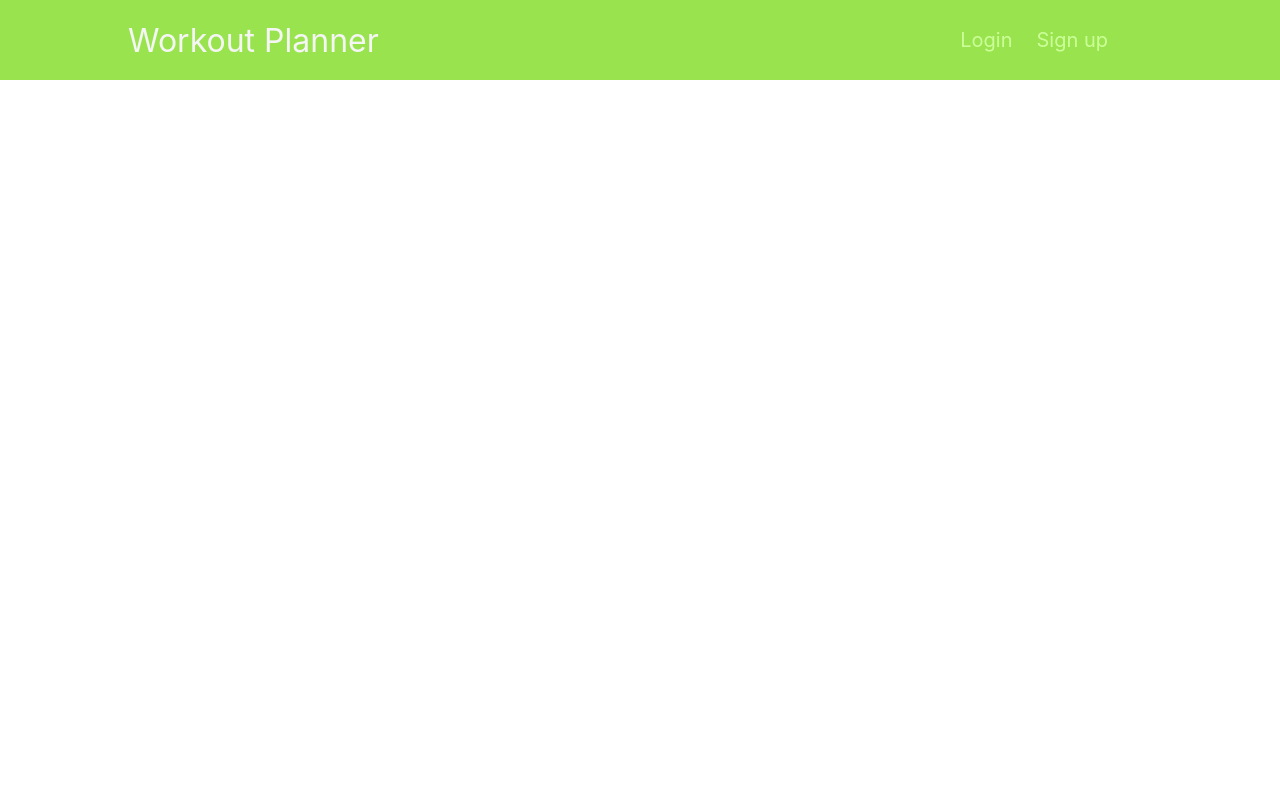
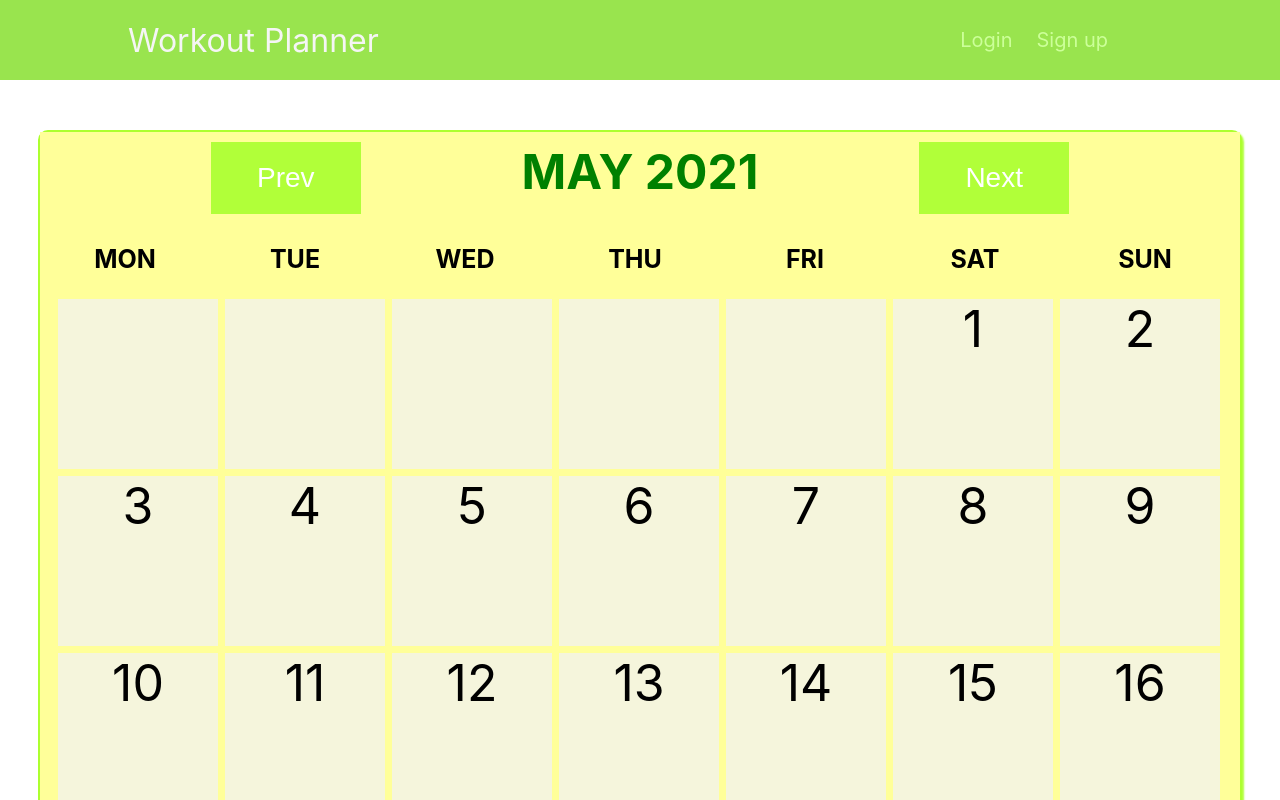
Before and after one commit to khali16/workout-planner-dev, a React (Create React App) app: page /calendar in a window 1280 px wide. Shown: the top 800 px of the page. Built offline with nearby package versions, Linux system fonts and the light colour scheme.

Commit message:
adding calendar

```diff
--- a/src/App.tsx
+++ b/src/App.tsx
@@ -1,20 +1,25 @@
-import {Route, Switch} from 'react-router-dom';
-import LoginForm from './components/Forms/LoginForm';
-import SignUpForm from './components/Forms/SignUpForm';
-import Layout from './components/Layout/Layout';
+import React from "react";
+import { Route, Switch } from "react-router-dom";
+import Calendar from "./components/Calendar/Calendar";
+import LoginForm from "./components/Forms/LoginForm";
+import SignUpForm from "./components/Forms/SignUpForm";
+import Layout from "./components/Layout/Layout";
 
 function App() {
   return (
     <Layout>
       <Switch>
         <Route path="/" exact>
-        <LoginForm/>
+          <LoginForm />
         </Route>
         <Route path="/login">
-        <LoginForm/>
+          <LoginForm />
         </Route>
         <Route path="/sign-up">
-        <SignUpForm/>
+          <SignUpForm />
+        </Route>
+        <Route path="/calendar">
+          <Calendar />
         </Route>
       </Switch>
     </Layout>
--- /dev/null
+++ b/src/components/Calendar/Calendar.tsx
@@ -0,0 +1,104 @@
+import React, { useState, useEffect, FormEvent } from "react";
+import styles from "./Calendar.module.css";
+
+const Calendar = () => {
+  const DAYS = [31, 28, 31, 30, 31, 30, 31, 31, 30, 31, 30, 31];
+  const DAYS_LEAP = [31, 29, 31, 30, 31, 30, 31, 31, 30, 31, 30, 31];
+  const DAYS_OF_THE_WEEK = ["MON", "TUE", "WED", "THU", "FRI", "SAT", "SUN"];
+  const MONTHS = [
+    "JAN",
+    "FEB",
+    "MAR",
+    "APR",
+    "MAY",
+    "JUN",
+    "JUL",
+    "AUG",
+    "SEP",
+    "OCT",
+    "NOV",
+    "DEC",
+  ];
+
+  const today = new Date();
+  const [date, setDate] = useState(today);
+  const [day, setDay] = useState(date.getDate());
+  const [month, setMonth] = useState(date.getMonth());
+  const [year, setYear] = useState(date.getFullYear());
+  const [startDay, setStartDay] = useState(getStartDayOfMonth(date));
+  const [todo, setTodo] = useState(false);
+
+  useEffect(() => {
+    setDay(date.getDate());
+    setMonth(date.getMonth());
+    setYear(date.getFullYear());
+    setStartDay(getStartDayOfMonth(date));
+  }, [date]);
+
+  function getStartDayOfMonth(date: Date) {
+    return new Date(date.getFullYear(), date.getMonth(), 1).getDay();
+  }
+
+  function isLeapYear(year: number) {
+    return (year % 4 === 0 && year % 100 !== 0) || year % 400 === 0;
+  }
+
+  const days = isLeapYear(date.getFullYear()) ? DAYS_LEAP : DAYS;
+
+  const cipka = (event: React.MouseEvent<HTMLInputElement>) => {
+    event.preventDefault();
+    setTodo((prevState) => {
+      return !prevState;
+    });
+  };
+
+  return (
+    <>
+      <div className={styles.Frame}>
+        <div className={styles.Header}>
+          <button
+            className={styles.Button1}
+            onClick={() => setDate(new Date(year, month - 1, day))}
+          >
+            <span>Prev</span>
+          </button>
+          <div>
+            {MONTHS[month]} {year}
+          </div>
+          <button
+            className={styles.Button}
+            onClick={() => setDate(new Date(year, month + 1, day))}
+          >
+            <span>Next</span>
+          </button>
+        </div>
+        <div className={styles.DaysName}>
+          {DAYS_OF_THE_WEEK.map((d) => (
+            <div key={d}>
+              <strong>{d}</strong>
+            </div>
+          ))}
+        </div>
+        <div className={styles.Days}>
+          {Array(days[month] + (startDay - 1))
+            .fill(null)
+            .map((_, index) => {
+              const d = index - (startDay - 2);
+              return (
+                <div className={styles.Day} key={index} onClick={cipka}>
+                  {d > 0 ? d : ""}
+                  {todo && (
+                    <div>
+                      <input type="text" />
+                    </div>
+                  )}
+                </div>
+              );
+            })}
+        </div>
+      </div>
+    </>
+  );
+};
+
+export default Calendar;
--- a/src/components/Forms/LoginForm.module.css
+++ b/src/components/Forms/LoginForm.module.css
@@ -1,9 +1,9 @@
 .Form {
   height: 270px;
-  width: 35%;
+  width: 500px;
   background-color: aquamarine;
   margin: auto;
-  margin-top: 7%;
+  margin-top: 70px;
   border: 3px solid greenyellow;
   border-radius: 10px;
   padding: 20px;
@@ -19,7 +19,7 @@
 }
 
 .selectedFormItem input {
-  width: 50%;
+  width: 400px;
   padding: 10px;
   margin: 10px 0;
   border: 2px solid #4ce600;
--- a/src/components/Forms/SignUpForm.module.css
+++ b/src/components/Forms/SignUpForm.module.css
@@ -1,8 +1,8 @@
 .form {
-  width: 30%;
+  width: 500px;
   height: 450px;
   margin: auto;
-  margin-top: 5%;
+  margin-top: 50px;
   display: block;
   background-color: #ccffb3;
   border-radius: 9px;
@@ -17,7 +17,7 @@
 }
 
 .selectedFormItem input {
-  width: 50%;
+  width: 300px;
   padding: 10px;
   margin: 10px 0;
   border: 2px solid #4ce600;
--- a/src/hooks/useInput.js
+++ b/src/hooks/useInput.ts
@@ -1,13 +1,13 @@
-import { useState } from "react";
+import { ChangeEvent, useState } from "react";
 
-const useInput = (validateValue) => {
-  const [enteredValue, setEnteredValue] = useState("");
+const useInput = (validateValue: (value:string) => boolean) => {
+  const [enteredValue, setEnteredValue] = useState<string>("");
   const [isTouched, setIsTouched] = useState(false);
 
   const valueIsValid = validateValue(enteredValue);
   const hasError = !valueIsValid && isTouched;
 
-  const valueChangeHandler = (event) => {
+  const valueChangeHandler = (event: ChangeEvent<HTMLInputElement>) => {
     setEnteredValue(event.target.value);
   };
 
--- a/tsconfig.json
+++ b/tsconfig.json
@@ -6,6 +6,7 @@
       "dom.iterable",
       "esnext"
     ],
+    "types": ["webrtc"],
     "allowJs": true,
     "skipLibCheck": true,
     "esModuleInterop": true,
```
Also changed, not shown: package.json (+6 -7 lines), src/components/Forms/SignUpForm.tsx (+51 -26 lines), src/components/Layout/Layout.tsx (+17 -12 lines), src/index.tsx (+11 -6 lines), 1 other file (tests, documents, lock files or other folders). Lines whose indentation alone changed are shown as unchanged.
